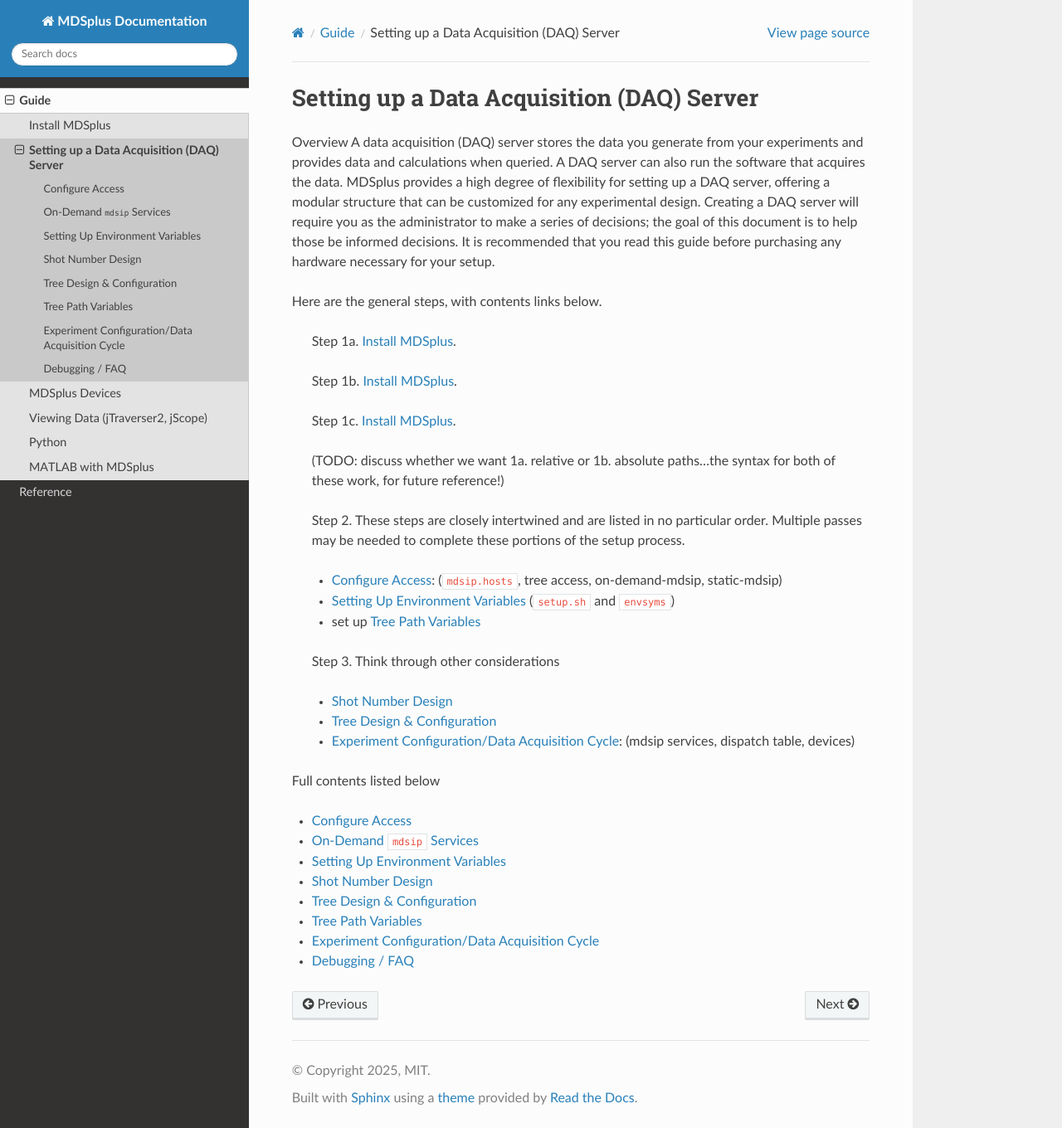
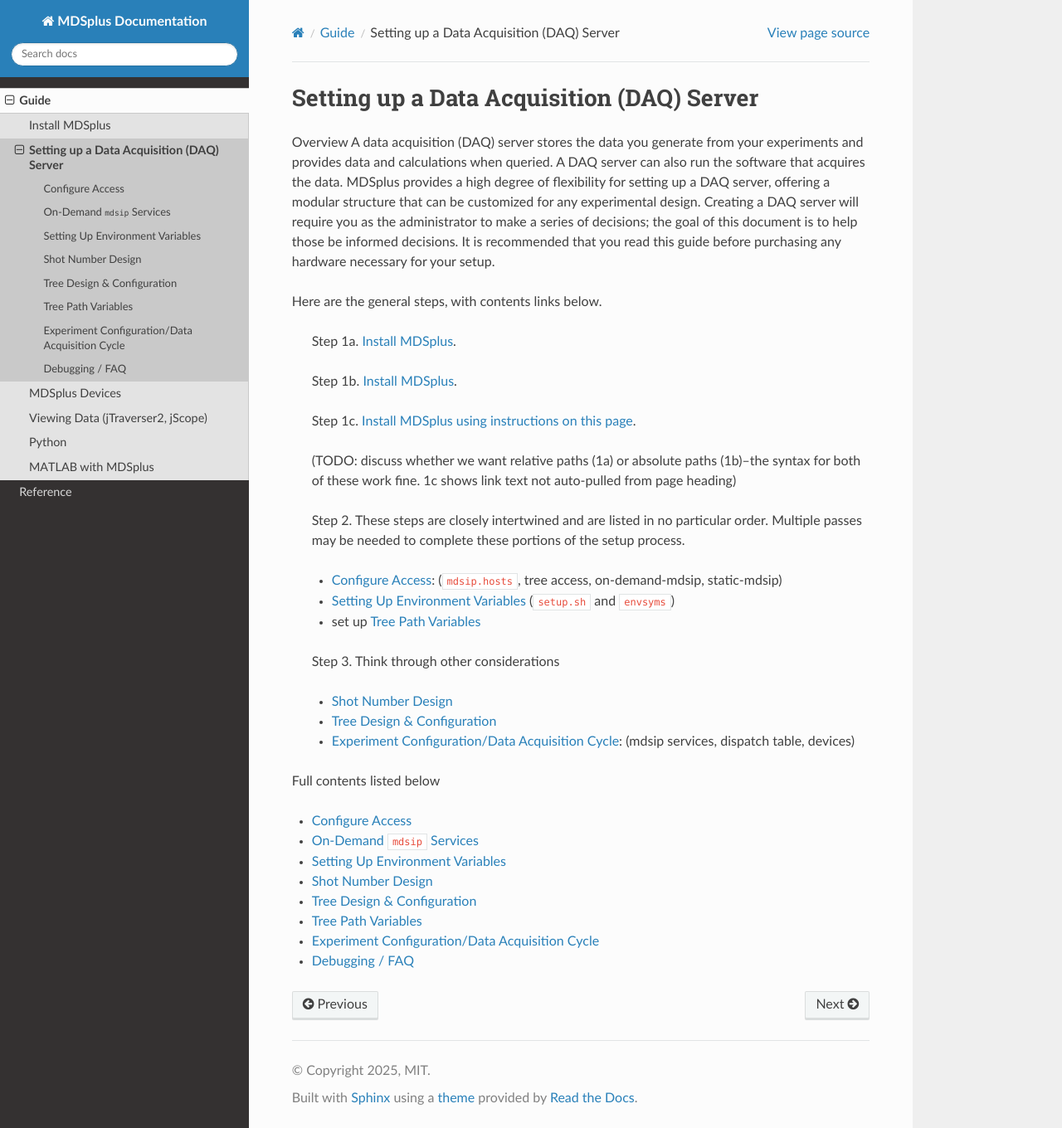
Before and after one commit to MDSplus/Documentation, a Sphinx documentation site: the page built from docs/guide/daq/index.rst, in a window 1280 px wide and 1360 px high. Shown: the whole window at 83% size. Built offline with Sphinx 7.4.7 and the Read the Docs theme 3.1.0, drawn with Linux system fonts in a browser that asks for light colours; pages that are not in the unit, such as notebooks, are missing from menus.

Commit message:
test links in DAQ setup

```diff
--- a/docs/guide/daq/index.rst
+++ b/docs/guide/daq/index.rst
@@ -10,9 +10,9 @@ Here are the general steps, with contents links below.
 
     Step 1b. :doc:`/guide/install/index`.
 
-    Step 1c. :doc:`Install MDSplus</guide/install/index>`.
+    Step 1c. :doc:`Install MDSplus using instructions on this page</guide/install/index>`.
 
-    (TODO: discuss whether we want 1a. relative or 1b. absolute paths...the syntax for both of these work, for future reference!)
+    (TODO: discuss whether we want relative paths (1a) or absolute paths (1b)--the syntax for both of these work fine. 1c shows link text not auto-pulled from page heading)
 
     Step 2. These steps are closely intertwined and are listed in no particular order. Multiple passes may be needed to complete these portions of the setup process.
 
```
